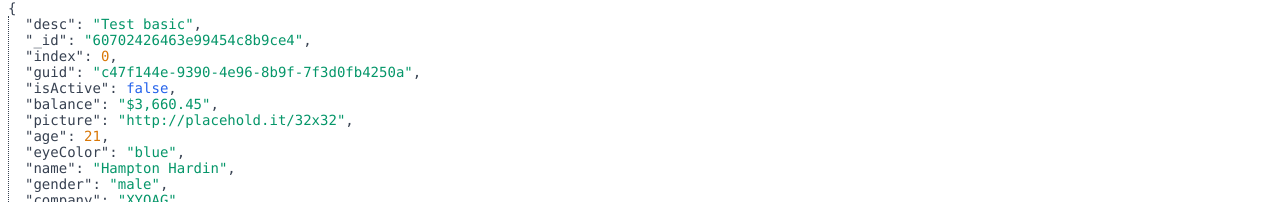
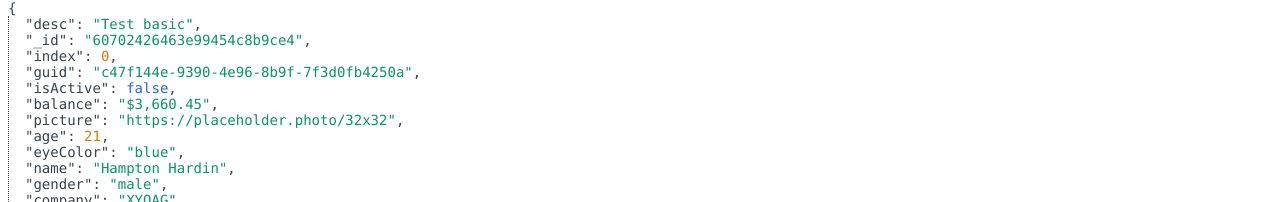
Before and after one commit to zerodevx/svelte-json-view, a SvelteKit app: page / in a window 1280 px wide. Shown: the part 298-500 px from the top of the page. Built offline with nearby package versions, Linux system fonts and the light colour scheme.

Commit message:
fix: replace unavailable example image

```diff
--- a/src/routes/+page.svelte
+++ b/src/routes/+page.svelte
@@ -9,7 +9,7 @@ const fixture = [
     guid: 'c47f144e-9390-4e96-8b9f-7f3d0fb4250a',
     isActive: false,
     balance: '$3,660.45',
-    picture: 'http://placehold.it/32x32',
+    picture: 'https://placeholder.photo/32x32',
     age: 21,
     eyeColor: 'blue',
     name: 'Hampton Hardin',
```
